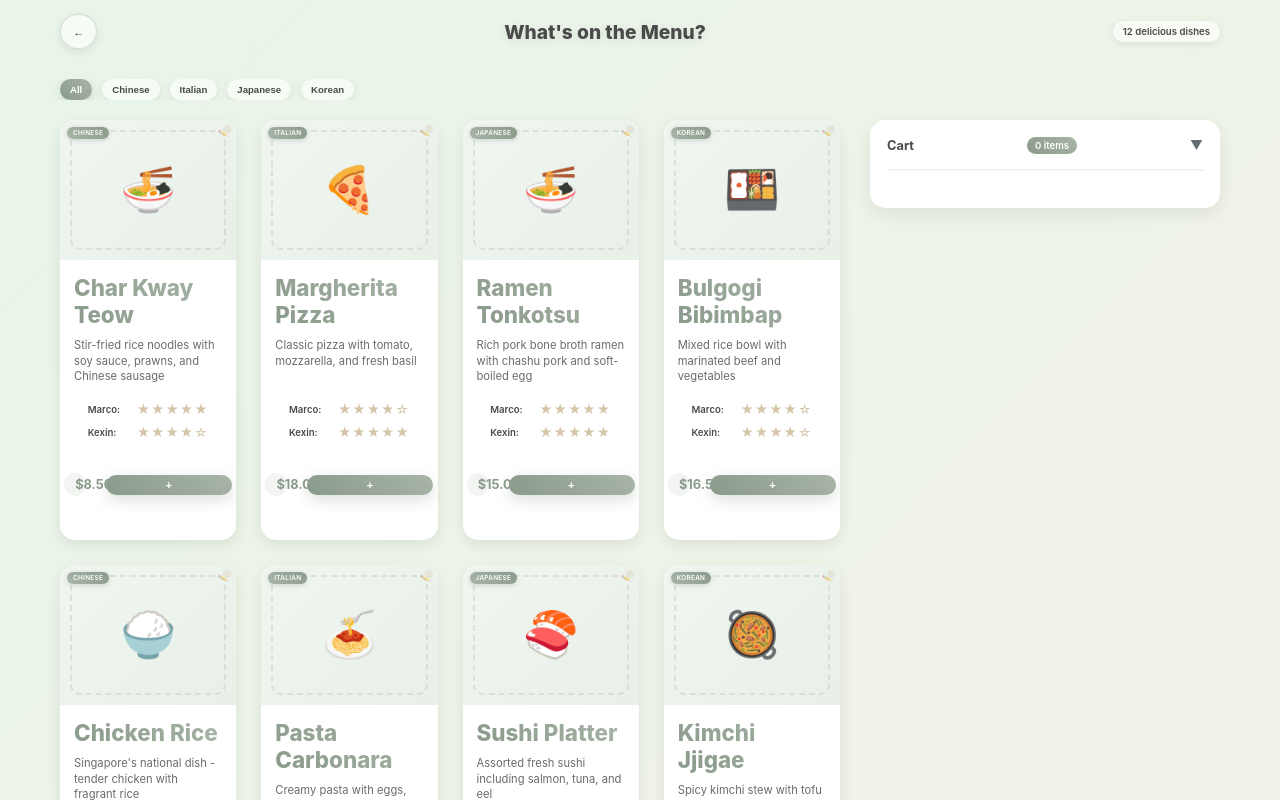
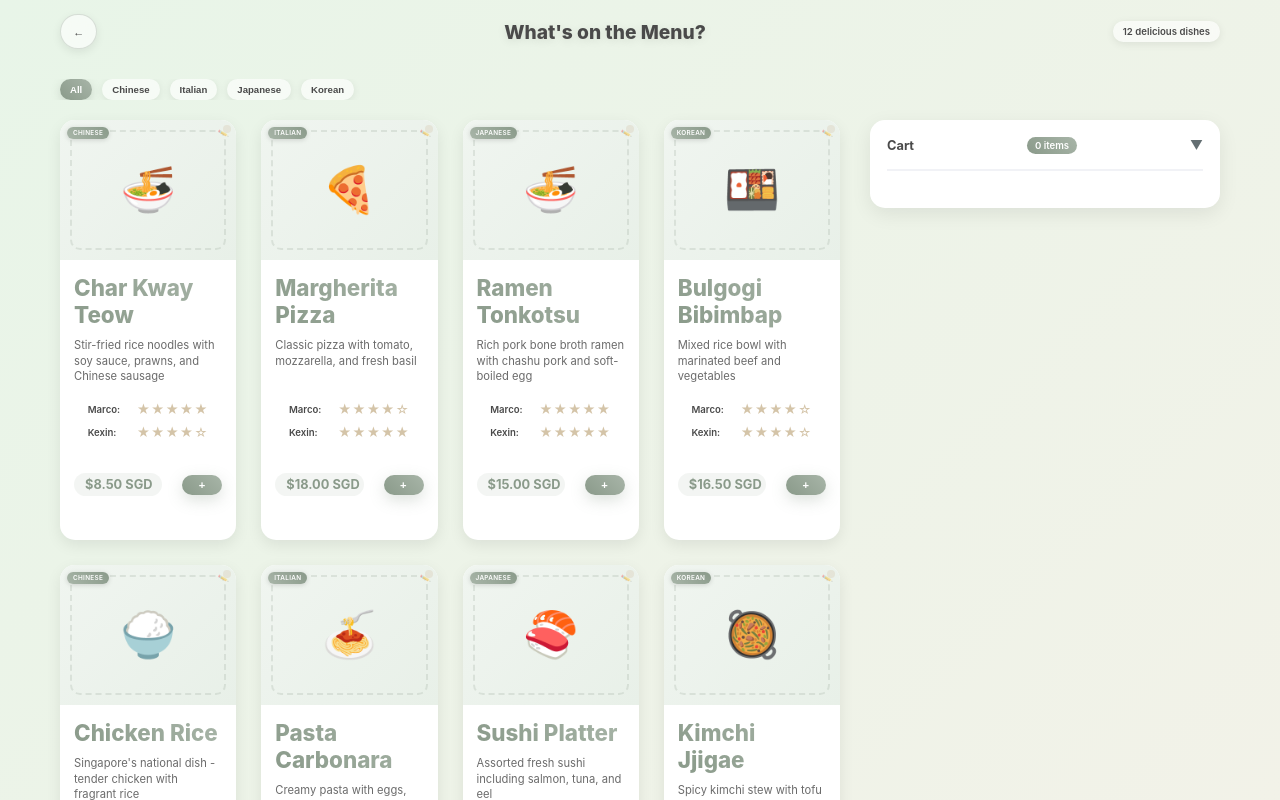
Before and after one commit to kxxxx-hi/wat-eat, a React (Create React App) app: page /menu in a window 1280 px wide. Shown: the top 800 px of the page. Built offline with nearby package versions, Linux system fonts and the light colour scheme; the HTML template or start-up script is replaced by a standard one.

Commit message:
Force + button to be square with inline styles
- Add inline styles directly to button component
- Set explicit width/height constraints
- Use aspectRatio and flex properties inline
- This should override any CSS conflicts and force square shape

```diff
--- a/src/components/DishCard.js
+++ b/src/components/DishCard.js
@@ -33,6 +33,18 @@ const DishCard = ({ dish, addToCart }) => {
           <button
             className="add-to-cart-btn"
             onClick={() => addToCart(dish)}
+            style={{
+              width: '10px',
+              height: '10px',
+              minWidth: '10px',
+              minHeight: '10px',
+              maxWidth: '10px',
+              maxHeight: '10px',
+              aspectRatio: '1',
+              flex: 'none',
+              flexShrink: '0',
+              flexGrow: '0'
+            }}
           >
             +
           </button>
```
